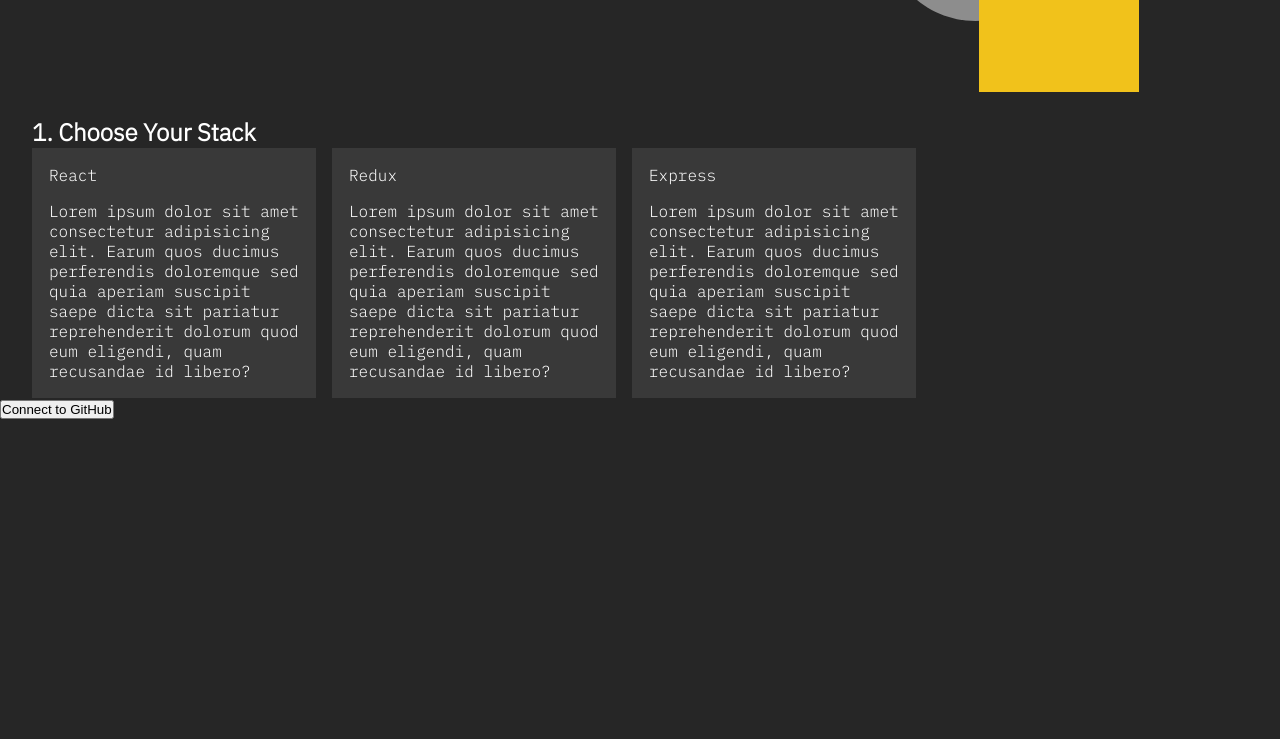
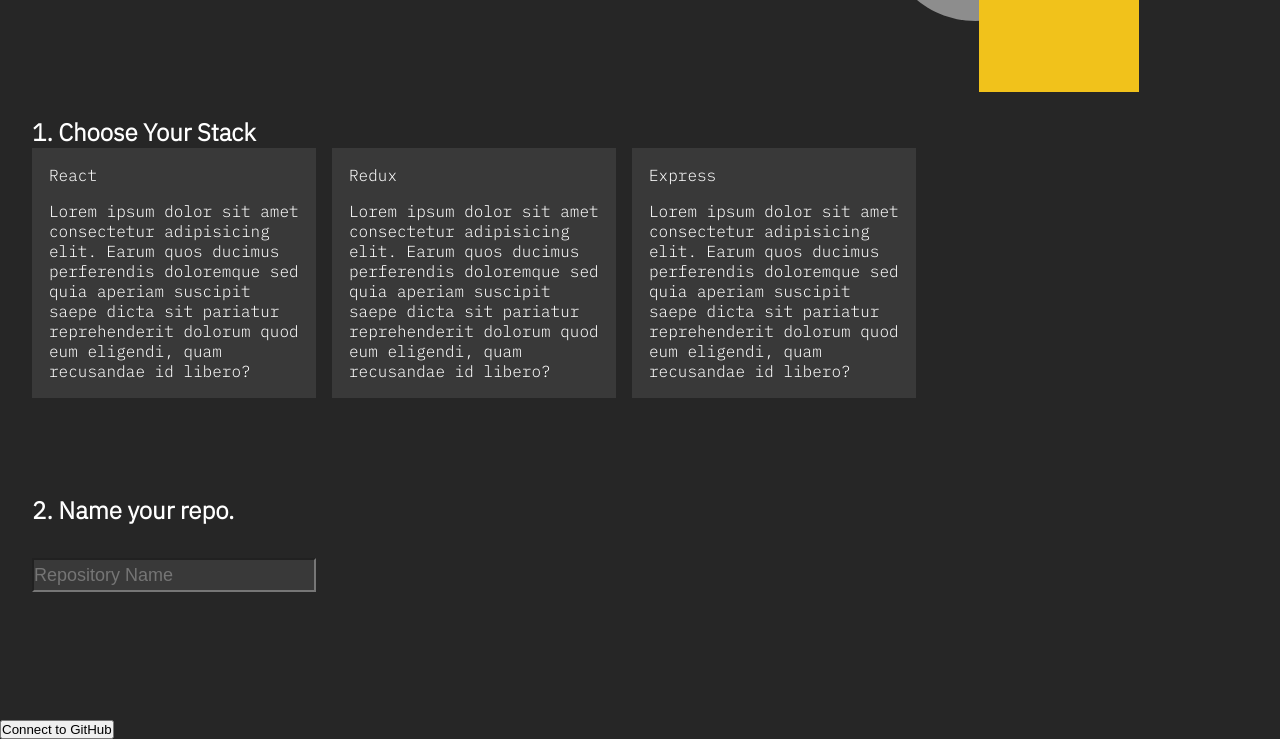
Before and after one commit to team-tassled-wobbegong/tassled, a React app: page / in a window 1280 px wide. Shown: the part 235-974 px from the top of the page. Before the commit the page ends 800 px from the top, so only its background shows below. Built offline with nearby package versions, Linux system fonts and the light colour scheme.

Commit message:
finished search input

```diff
--- a/client/components/App/App.js
+++ b/client/components/App/App.js
@@ -6,6 +6,7 @@
 import ChooseStack from '../ChooseStack/ChooseStack';
 import CardsList from '../CardsList/CardsList';
 import GitHubButton from '../GitHubButton';
+import SearchParams from '../SearchParams/SearchParams';
 
 const cardsState = [
   {
@@ -48,6 +49,7 @@
         <ChooseStack>
           <CardsList cards={cards} toggleSelect={toggleSelect} />
         </ChooseStack>
+        <SearchParams />
       </main>
       <GitHubButton />
     </div>
--- a/client/components/App/app.scss
+++ b/client/components/App/app.scss
@@ -2,6 +2,7 @@
 @import '../Hero/hero';
 @import '../CardsList/cards_list';
 @import '../Card/card';
+@import '../SearchParams/SearchParams';
 
 main {
   padding: 0 2rem;
--- /dev/null
+++ b/client/components/SearchParams/SearchParams.js
@@ -0,0 +1,21 @@
+import React, { useState } from 'react';
+
+function SearchParams() {
+  const [repository, setRepository] = useState('');
+  return (
+    <div className="search-params">
+      <h2>2. Name your repo.</h2>
+      <label htmlFor="repository">
+        <input
+          type="text"
+          id="repository"
+          value={repository}
+          placeholder="Repository Name"
+          onChange={(e) => setRepository(e.target.value)}
+        />
+      </label>
+    </div>
+  );
+}
+
+export default SearchParams;
--- /dev/null
+++ b/client/components/SearchParams/_SearchParams.scss
@@ -0,0 +1,22 @@
+.search-params {
+  width: 1100px;
+  margin: 6em 0;
+}
+
+.search-params h2 {
+  margin-bottom: 2rem;
+}
+
+.search-params label {
+  display: block;
+  width: 10px;
+}
+
+.search-params input {
+  margin-bottom: 30px;
+  font-size: 18px;
+  height: 30px;
+  width: 280px;
+  background-color: #393939;
+  color: inherit;
+}
--- a/package.json
+++ b/package.json
@@ -48,6 +48,7 @@
     "eslint-plugin-prettier": "3.1.4",
     "eslint-plugin-react": "7.21.2",
     "jest": "26.4.2",
+    "nodemon": "^2.0.4",
     "npm-run-all": "4.1.5",
     "prettier": "2.1.2",
     "sass": "^1.26.11",
```
Also changed, not shown: 1 other file.
